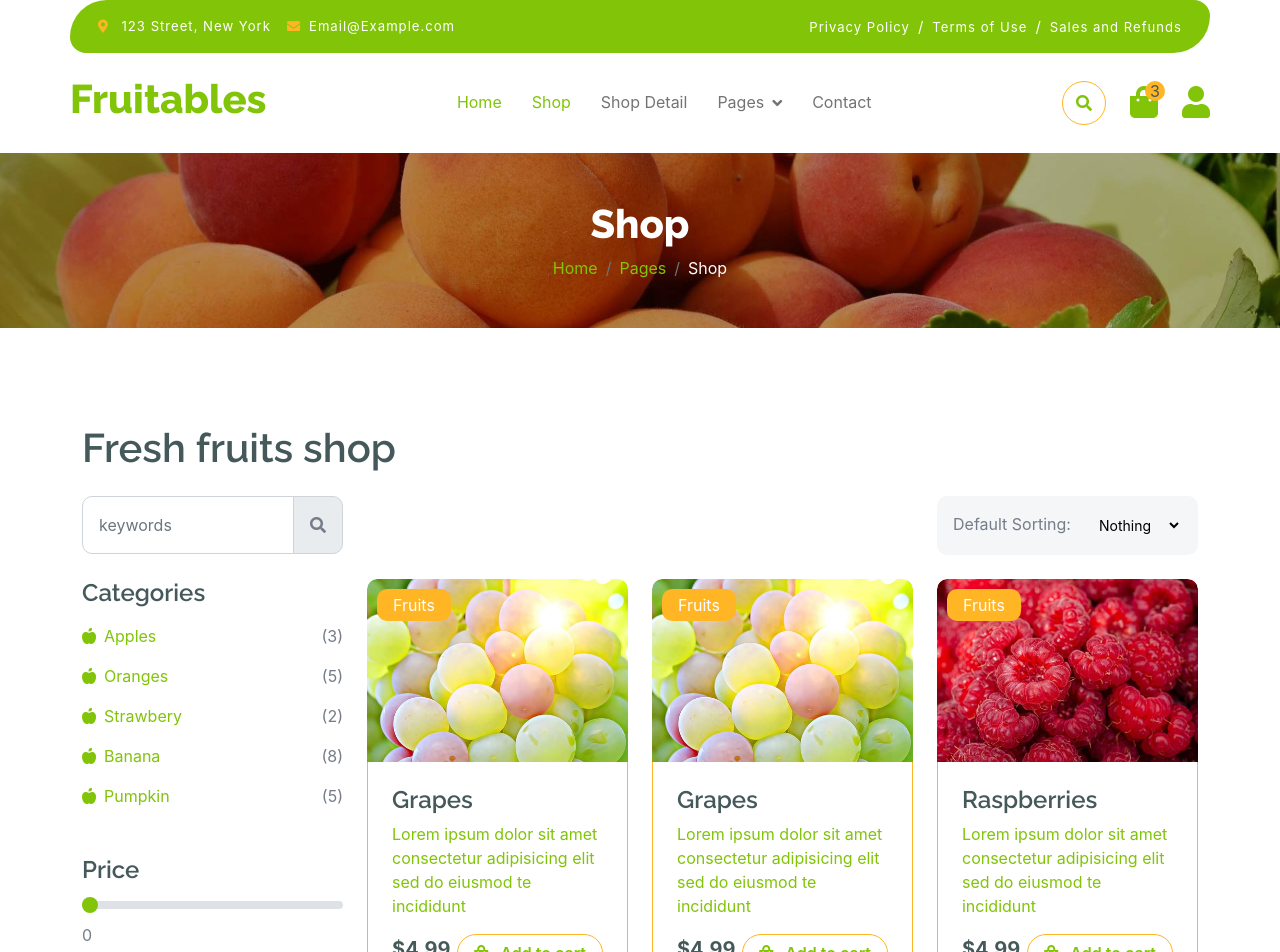
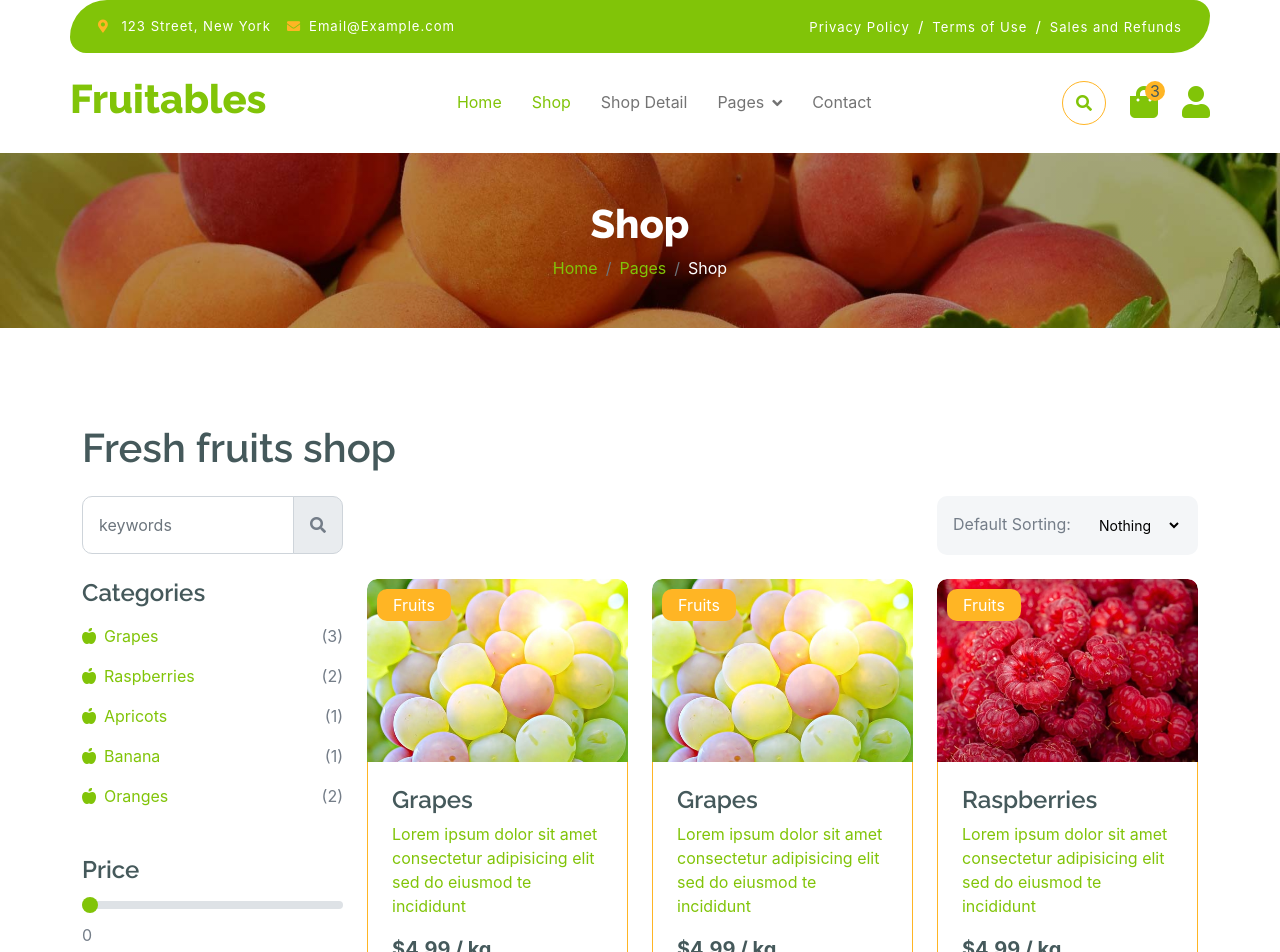
Before and after one commit to haresh2932/ReactProject, a React (Create React App) app: page /shop in a window 1280 px wide. Shown: the top 952 px of the page. Built offline with nearby package versions, Linux system fonts and the light colour scheme; data requests are answered from the project's data file.

Commit message:
AddDisplayData

```diff
--- a/src/User/Container/Shop/Shop.js
+++ b/src/User/Container/Shop/Shop.js
@@ -2,7 +2,9 @@ import React, { useEffect, useState } from "react";
 import { Link } from "react-router-dom";
 
 function Shop(props) {
-  const [shopData, setShopData] = useState("");
+  const [shopData, setShopData] = useState([]);
+  const [count, setCount] = useState({})
+
   useEffect(() => {
     getData();
   }, []);
@@ -10,9 +12,10 @@ function Shop(props) {
   const getData = async () => {
     const respons = await fetch("http://localhost:8000/fruits");
     const data = await respons.json();
-    console.log(data);
 
     setShopData(data);
+    setCount(data)
+
   };
 
   return (
@@ -80,7 +83,7 @@ function Shop(props) {
                             <div className="d-flex justify-content-between fruite-name">
                               <a href="#">
                                 <i className="fas fa-apple-alt me-2" />
-                                Apples
+                                Grapes
                               </a>
                               <span>(3)</span>
                             </div>
@@ -89,16 +92,7 @@ function Shop(props) {
                             <div className="d-flex justify-content-between fruite-name">
                               <a href="#">
                                 <i className="fas fa-apple-alt me-2" />
-                                Oranges
-                              </a>
-                              <span>(5)</span>
-                            </div>
-                          </li>
-                          <li>
-                            <div className="d-flex justify-content-between fruite-name">
-                              <a href="#">
-                                <i className="fas fa-apple-alt me-2" />
-                                Strawbery
+                                Raspberries
                               </a>
                               <span>(2)</span>
                             </div>
@@ -107,18 +101,27 @@ function Shop(props) {
                             <div className="d-flex justify-content-between fruite-name">
                               <a href="#">
                                 <i className="fas fa-apple-alt me-2" />
-                                Banana
+                                Apricots
                               </a>
-                              <span>(8)</span>
+                              <span>(1)</span>
                             </div>
                           </li>
                           <li>
                             <div className="d-flex justify-content-between fruite-name">
                               <a href="#">
                                 <i className="fas fa-apple-alt me-2" />
-                                Pumpkin
+                                Banana
                               </a>
-                              <span>(5)</span>
+                              <span>(1)</span>
+                            </div>
+                          </li>
+                          <li>
+                            <div className="d-flex justify-content-between fruite-name">
+                              <a href="#">
+                                <i className="fas fa-apple-alt me-2" />
+                                Oranges
+                              </a>
+                              <span>(2)</span>
                             </div>
                           </li>
                         </ul>
@@ -327,7 +330,7 @@ function Shop(props) {
                       shopData.map((item, index) => {
                         return (
                           <div className="col-md-6 col-lg-6 col-xl-4">
-                            <Link to="/shop/1">
+                            <Link to={`/shop/${item.id}`}>
                               <div className="rounded position-relative fruite-item">
                                 <div className="fruite-img">
                                   <img
@@ -347,7 +350,7 @@ function Shop(props) {
                                   <p>{item.description}</p>
                                   <div className="d-flex justify-content-between flex-lg-wrap">
                                     <p className="text-dark fs-5 fw-bold mb-0">
-                                      ${item.price}
+                                      ${item.price} / kg
                                     </p>
                                     <a
                                       href="#"
--- a/src/User/Container/Shop_Details/Shop_Details.js
+++ b/src/User/Container/Shop_Details/Shop_Details.js
@@ -1,11 +1,25 @@
-import React from "react";
+import React, { useEffect, useState } from "react";
 import { useParams } from "react-router-dom";
 
 function Shop_Details(props) {
+  const [shopDetails, setShopDetails] = useState({});
+
   const { id } = useParams();
 
-  console.log(id);
+  try {
+    useEffect(() => {
+      getData();
+    }, []);
 
+    const getData = async () => {
+      const respons = await fetch("http://localhost:8000/fruits");
+      const data = await respons.json();
+
+      const shopDetailsData = data.find((v) => v.id == id);
+
+      setShopDetails(shopDetailsData);
+    };
+  } catch (error) {}
 
   return (
     <div>
@@ -33,7 +47,7 @@ function Shop_Details(props) {
                   <div className="border rounded">
                     <a href="#">
                       <img
-                        src="img/single-item.jpg"
+                        src={`../${shopDetails?.image}`}
                         className="img-fluid rounded"
                         alt="Image"
                       />
@@ -41,9 +55,9 @@ function Shop_Details(props) {
                   </div>
                 </div>
                 <div className="col-lg-6">
-                  <h4 className="fw-bold mb-3">Brocoli</h4>
+                  <h4 className="fw-bold mb-3">{shopDetails?.name}</h4>
                   <p className="mb-3">Category: Vegetables</p>
-                  <h5 className="fw-bold mb-3">3,35 $</h5>
+                  <h5 className="fw-bold mb-3">{shopDetails?.price} $</h5>
                   <div className="d-flex mb-4">
                     <i className="fa fa-star text-secondary" />
                     <i className="fa fa-star text-secondary" />
@@ -51,10 +65,7 @@ function Shop_Details(props) {
                     <i className="fa fa-star text-secondary" />
                     <i className="fa fa-star" />
                   </div>
-                  <p className="mb-4">
-                    The generated Lorem Ipsum is therefore always free from
-                    repetition injected humour, or non-characteristic words etc.
-                  </p>
+                  <p className="mb-4">{shopDetails?.description}</p>
                   <p className="mb-4">
                     Susp endisse ultricies nisi vel quam suscipit. Sabertooth
                     peacock flounder; chain pickerel hatchetfish, pencilfish
```
